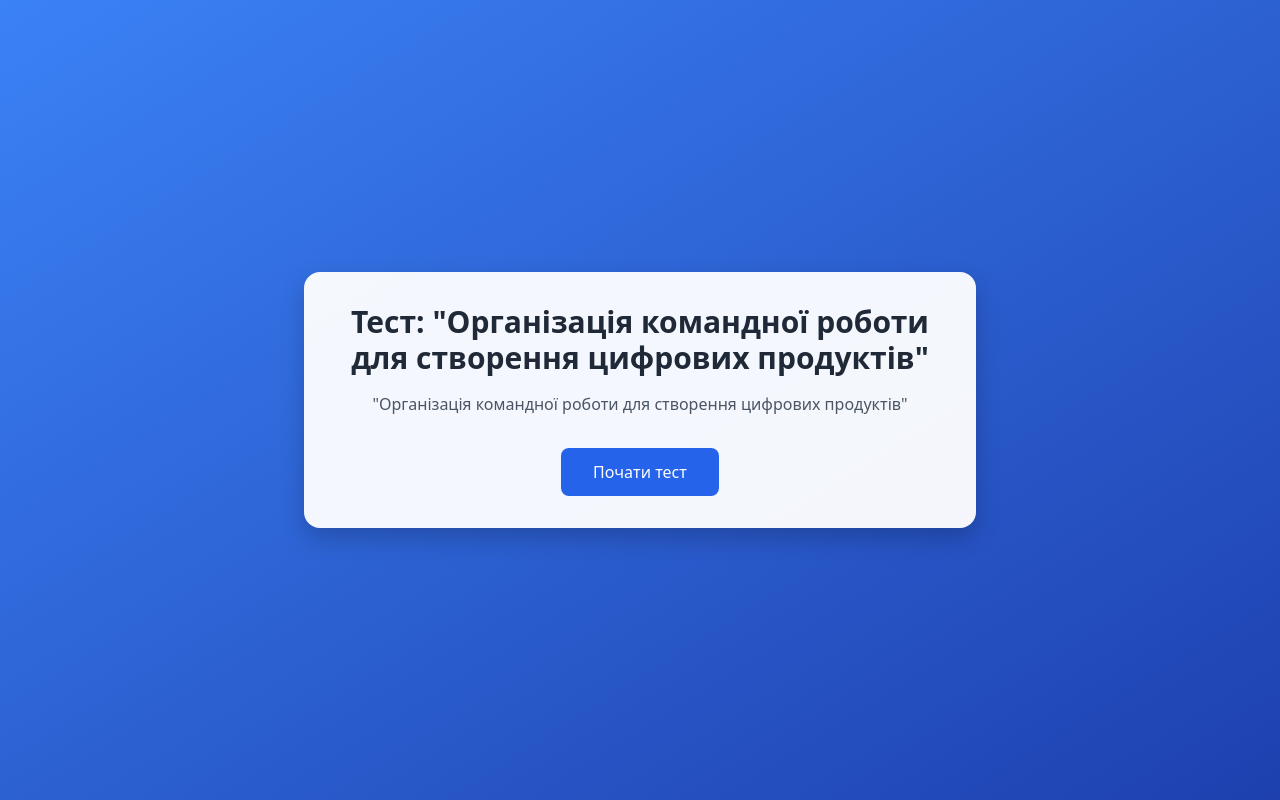
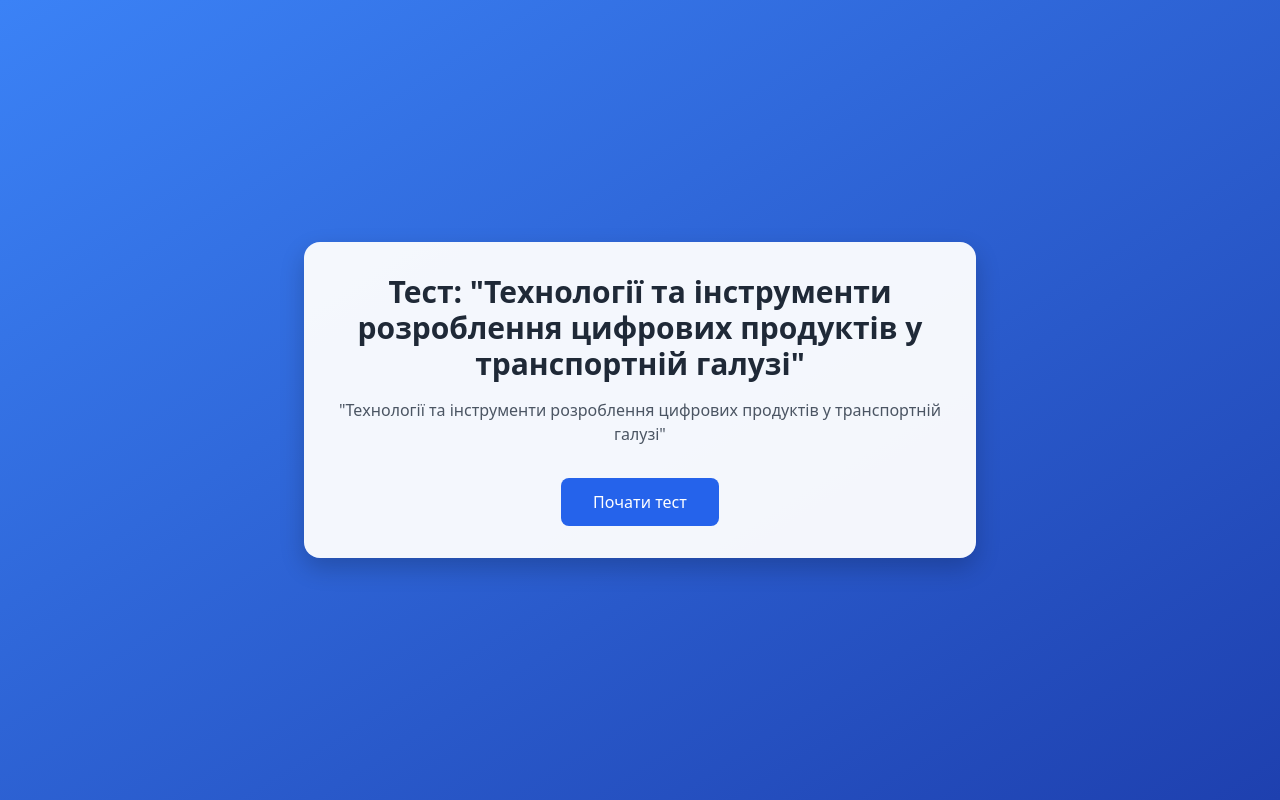
Before and after one commit to cifrovitehnologii/orhanizatsiiakomandnoiroboty, a plain HTML site: page index.html in a window 1280 px wide. Drawn offline with nearby package versions, Linux system fonts and the light colour scheme.

Commit message:
Update index.html

```diff
--- a/index.html
+++ b/index.html
@@ -3,7 +3,7 @@
 <head>
     <meta charset="UTF-8">
     <meta name="viewport" content="width=device-width, initial-scale=1.0">
-    <title>Тест: Організація командної роботи для створення цифрових продуктів </title>
+    <title>Тест: Технології та інструменти розроблення цифрових продуктів у транспортній галузі </title>
     <script src="https://cdn.tailwindcss.com"></script>
     <link href="https://fonts.googleapis.com/css2?family=Montserrat:wght@400;500;600;700&display=swap" rel="stylesheet">
     <style>
@@ -88,8 +88,8 @@
     <div class="max-w-2xl w-full">
         <!-- Start Screen -->
         <div id="start-screen" class="quiz-container p-8 text-center">
-            <h1 class="text-2xl md:text-3xl font-bold text-gray-800 mb-4">Тест: "Організація командної роботи для створення цифрових продуктів"</h1>
-            <p class="text-gray-600 mb-8">"Організація командної роботи для створення цифрових продуктів"</p>
+            <h1 class="text-2xl md:text-3xl font-bold text-gray-800 mb-4">Тест: "Технології та інструменти розроблення цифрових продуктів у транспортній галузі"</h1>
+            <p class="text-gray-600 mb-8">"Технології та інструменти розроблення цифрових продуктів у транспортній галузі"</p>
             <button id="start-btn" class="bg-blue-600 hover:bg-blue-700 text-white font-medium py-3 px-8 rounded-lg transition-colors">
                 Почати тест
             </button>
```
